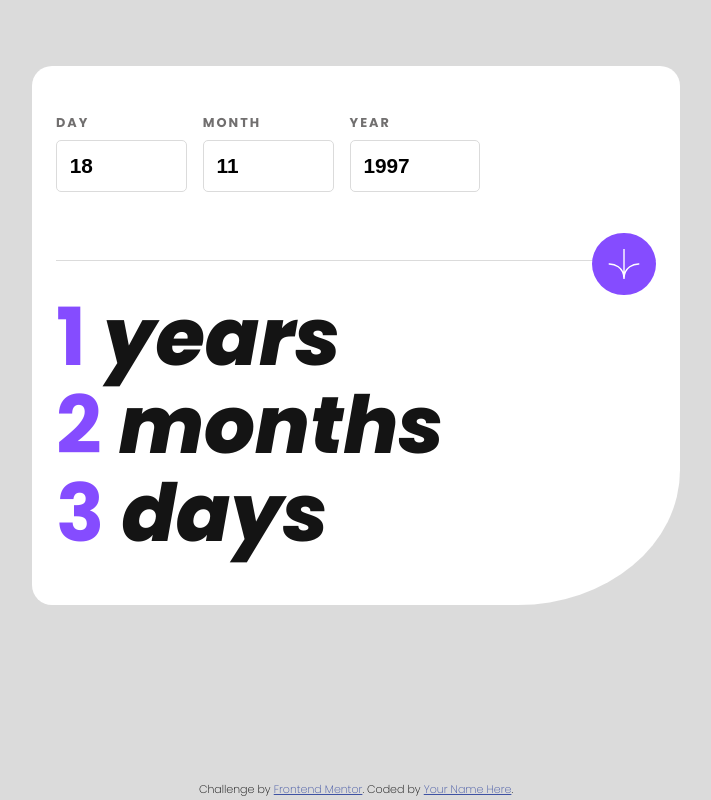
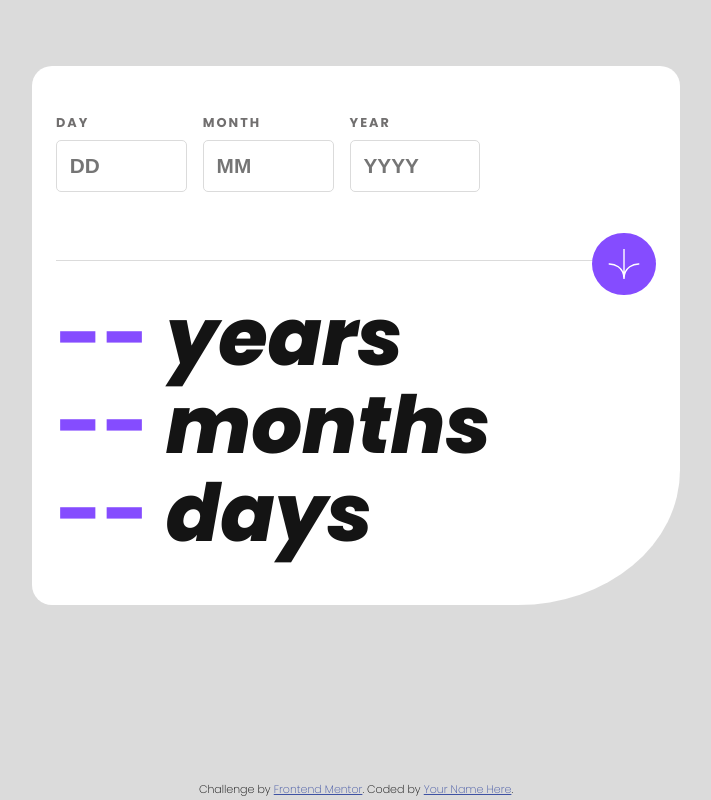
Before and after one commit to rzho17/FEM-age-calculator, a plain HTML site: page index.html in a window 1280 px wide. Shown: the whole page, without its empty margins (284-995 px from the left). Drawn offline with Linux system fonts and the light colour scheme.

Commit message:
remove placeholder values

```diff
--- a/index.html
+++ b/index.html
@@ -45,18 +45,31 @@
               inputmode="numeric"
               name="day"
               id="day"
-              value="18"
+              value=""
+              placeholder="DD"
             />
             <div class="error day"></div>
           </div>
           <div class="input">
             <label for="month">MONTH</label>
-            <input type="number" name="month" id="month" value="11" />
+            <input
+              type="number"
+              name="month"
+              id="month"
+              value=""
+              placeholder="MM"
+            />
             <div class="error month"></div>
           </div>
           <div class="input">
             <label for="year">YEAR</label>
-            <input type="number" name="year" id="year" value="1997" />
+            <input
+              type="number"
+              name="year"
+              id="year"
+              value=""
+              placeholder="YYYY"
+            />
             <div class="error year"></div>
           </div>
           <input type="submit" class="submit" />
@@ -75,15 +88,15 @@
         </div>
         <div class="outputContainer">
           <div class="numContainer years">
-            <span class="yearNum num">1</span>
+            <span class="yearNum num">--</span>
             <span class="describer">years</span>
           </div>
           <div class="numContainer months">
-            <span class="monthNum num">2</span>
+            <span class="monthNum num">--</span>
             <span class="describer">months</span>
           </div>
           <div class="numContainer days">
-            <span class="dayNum num">3</span>
+            <span class="dayNum num">--</span>
             <span class="describer">days</span>
           </div>
         </div>
--- a/styles.css
+++ b/styles.css
@@ -72,7 +72,7 @@ input {
   font-weight: 700;
   padding: 0.8rem;
   padding-right: 1.25rem;
-  width: 3rem;
+  width: 3.5rem;
 
   border-radius: 5px;
   border: 1px solid var(--lightGrey);
```
